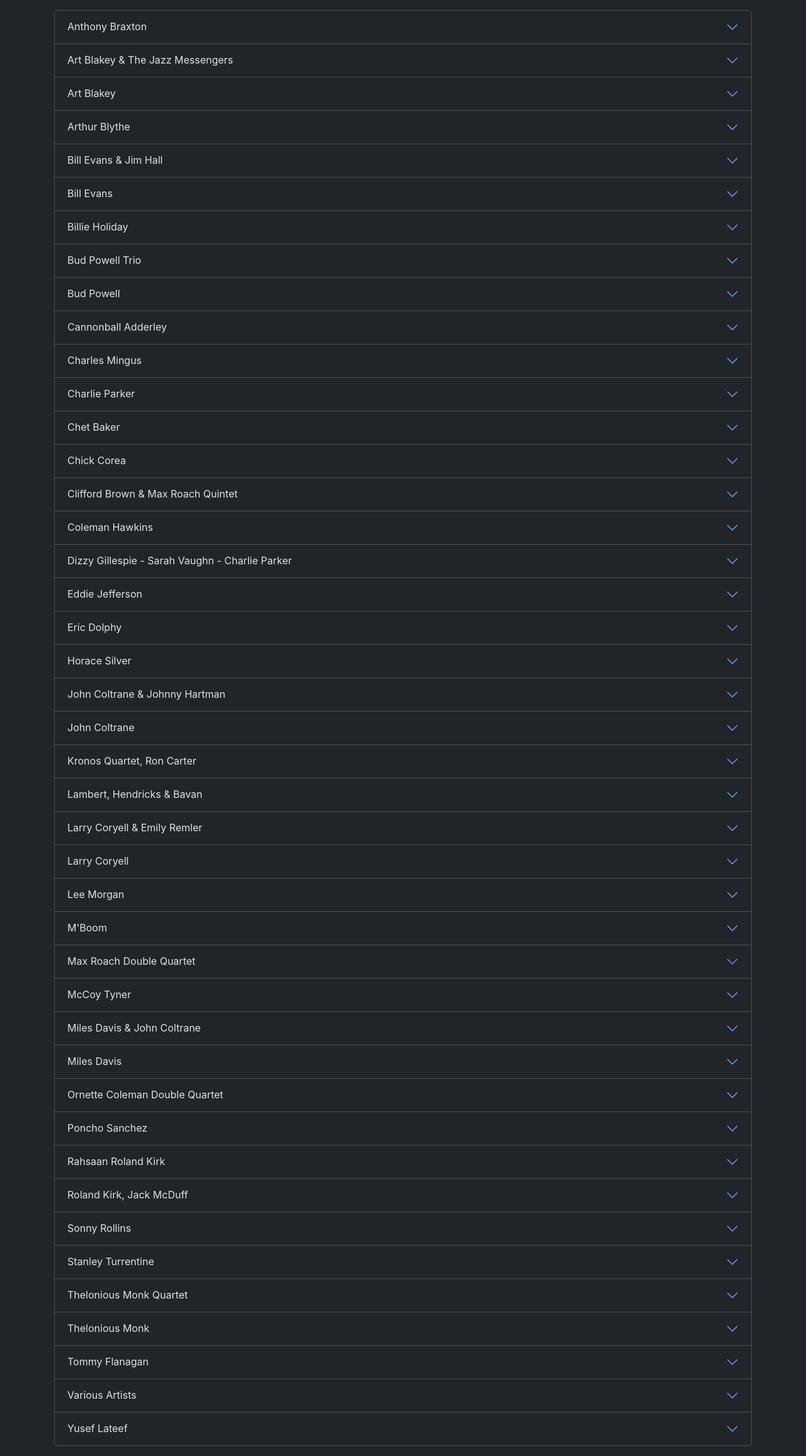
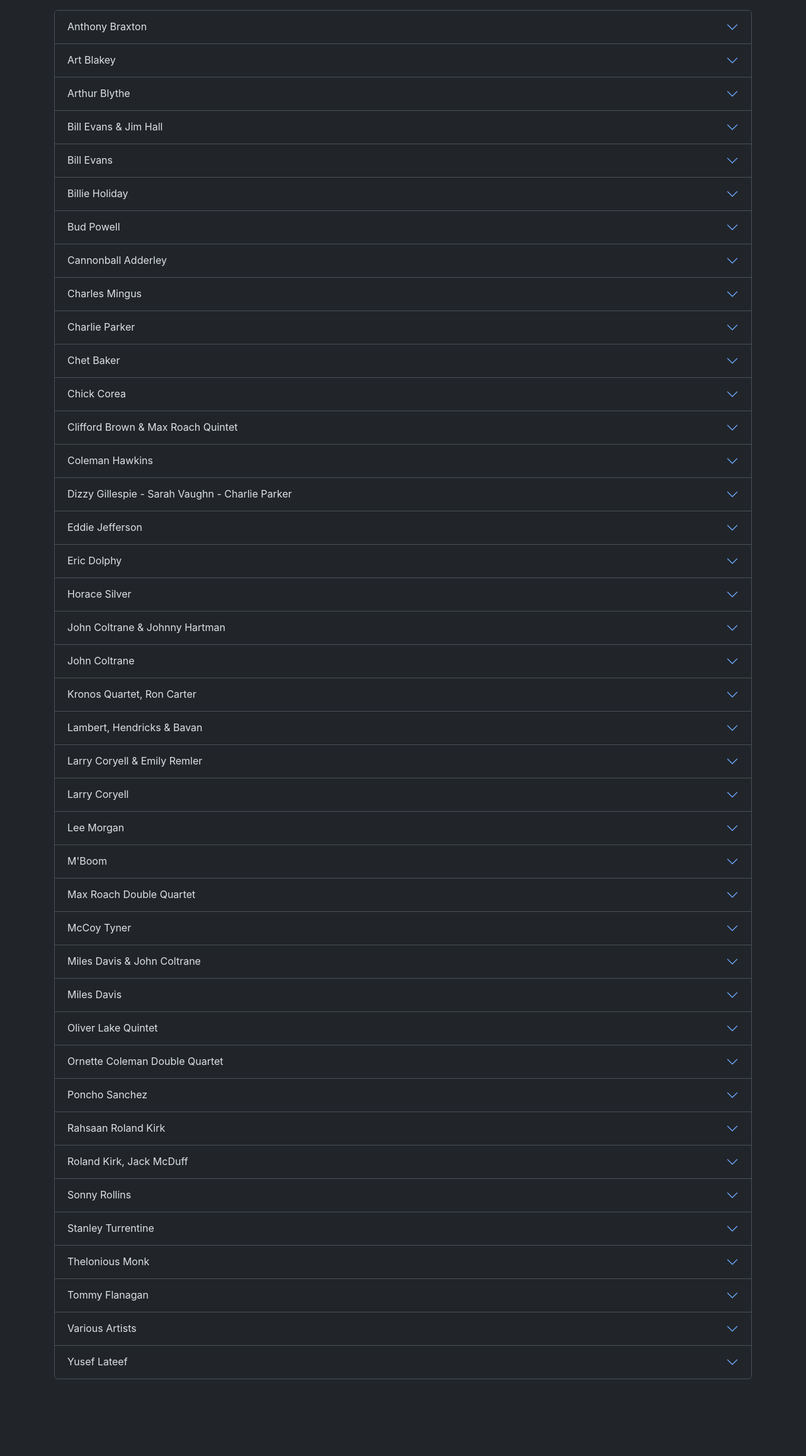
Before and after one commit to jjuback/epistrophy, a React (Create React App) app: page / in a window 1280 px wide. Shown: the whole page at 63% size. After the commit the page ends 2206 px from the top, so only its background shows below. Built offline with nearby package versions, Linux system fonts and the light colour scheme; the HTML template or start-up script is replaced by a standard one.

Commit message:
Updated manifest

```diff
--- a/src/data.js
+++ b/src/data.js
@@ -64,45 +64,6 @@ export const cdVault =
           {
             "Title": "Skippy",
             "Url": "Anthony Braxton/Six Monk's Compositions (1987)/06 Skippy.mp3"
-          }
-        ]
-      }
-    ]
-  },
-  {
-    "Name": "Art Blakey & The Jazz Messengers",
-    "Albums": [
-      {
-        "Title": "The Big Beat",
-        "Cover": "Art Blakey & The Jazz Messengers/The Big Beat/Folder.jpg",
-        "Tracks": [
-          {
-            "Title": "The Chess Players",
-            "Url": "Art Blakey & The Jazz Messengers/The Big Beat/01 The Chess Players.mp3"
-          },
-          {
-            "Title": "Sakeena's Vision",
-            "Url": "Art Blakey & The Jazz Messengers/The Big Beat/02 Sakeena's Vision.mp3"
-          },
-          {
-            "Title": "Politely",
-            "Url": "Art Blakey & The Jazz Messengers/The Big Beat/03 Politely.mp3"
-          },
-          {
-            "Title": "Dat Dere",
-            "Url": "Art Blakey & The Jazz Messengers/The Big Beat/04 Dat Dere.mp3"
-          },
-          {
-            "Title": "Lester Left Town",
-            "Url": "Art Blakey & The Jazz Messengers/The Big Beat/05 Lester Left Town.mp3"
-          },
-          {
-            "Title": "It's Only A Paper Moon",
-            "Url": "Art Blakey & The Jazz Messengers/The Big Beat/06 It's Only A Paper Moon.mp3"
-          },
-          {
-            "Title": "It's Only A Paper Moon [Alternate Take]",
-            "Url": "Art Blakey & The Jazz Messengers/The Big Beat/07 It's Only A Paper Moon [Alternate Take].mp3"
           }
         ]
       }
@@ -146,6 +107,40 @@ export const cdVault =
         ]
       },
       {
+        "Title": "The Big Beat",
+        "Cover": "Art Blakey/The Big Beat/Folder.jpg",
+        "Tracks": [
+          {
+            "Title": "The Chess Players",
+            "Url": "Art Blakey/The Big Beat/01 The Chess Players.mp3"
+          },
+          {
+            "Title": "Sakeena's Vision",
+            "Url": "Art Blakey/The Big Beat/02 Sakeena's Vision.mp3"
+          },
+          {
+            "Title": "Politely",
+            "Url": "Art Blakey/The Big Beat/03 Politely.mp3"
+          },
+          {
+            "Title": "Dat Dere",
+            "Url": "Art Blakey/The Big Beat/04 Dat Dere.mp3"
+          },
+          {
+            "Title": "Lester Left Town",
+            "Url": "Art Blakey/The Big Beat/05 Lester Left Town.mp3"
+          },
+          {
+            "Title": "It's Only A Paper Moon",
+            "Url": "Art Blakey/The Big Beat/06 It's Only A Paper Moon.mp3"
+          },
+          {
+            "Title": "It's Only A Paper Moon [Alternate Take]",
+            "Url": "Art Blakey/The Big Beat/07 It's Only A Paper Moon [Alternate Take].mp3"
+          }
+        ]
+      },
+      {
         "Title": "Theory Of Art",
         "Cover": "Art Blakey/Theory Of Art/Folder.jpg",
         "Tracks": [
@@ -452,89 +447,6 @@ export const cdVault =
     ]
   },
   {
-    "Name": "Bud Powell Trio",
-    "Albums": [
-      {
-        "Title": "Time Was",
-        "Cover": "Bud Powell Trio/Time Was/Folder.jpg",
-        "Tracks": [
-          {
-            "Title": "There Will Never Be Another You",
-            "Url": "Bud Powell Trio/Time Was/01 There Will Never Be Another You.mp3"
-          },
-          {
-            "Title": "They Didn't Believe Me",
-            "Url": "Bud Powell Trio/Time Was/02 They Didn't Believe Me.mp3"
-          },
-          {
-            "Title": "I Cover The Waterfront",
-            "Url": "Bud Powell Trio/Time Was/03 I Cover The Waterfront.mp3"
-          },
-          {
-            "Title": "Time Was",
-            "Url": "Bud Powell Trio/Time Was/04 Time Was.mp3"
-          },
-          {
-            "Title": "Topsy Turvy",
-            "Url": "Bud Powell Trio/Time Was/05 Topsy Turvy.mp3"
-          },
-          {
-            "Title": "Elegy",
-            "Url": "Bud Powell Trio/Time Was/06 Elegy.mp3"
-          },
-          {
-            "Title": "Coscrane",
-            "Url": "Bud Powell Trio/Time Was/07 Coscrane.mp3"
-          },
-          {
-            "Title": "Jump City",
-            "Url": "Bud Powell Trio/Time Was/08 Jump City.mp3"
-          },
-          {
-            "Title": "Blues For Bessie",
-            "Url": "Bud Powell Trio/Time Was/09 Blues For Bessie.mp3"
-          },
-          {
-            "Title": "Salt Peanuts",
-            "Url": "Bud Powell Trio/Time Was/10 Salt Peanuts.mp3"
-          },
-          {
-            "Title": "Swedish Pastry",
-            "Url": "Bud Powell Trio/Time Was/11 Swedish Pastry.mp3"
-          },
-          {
-            "Title": "Shawnuff",
-            "Url": "Bud Powell Trio/Time Was/12 Shawnuff.mp3"
-          },
-          {
-            "Title": "Midway",
-            "Url": "Bud Powell Trio/Time Was/13 Midway.mp3"
-          },
-          {
-            "Title": "Oblivion",
-            "Url": "Bud Powell Trio/Time Was/14 Oblivion.mp3"
-          },
-          {
-            "Title": "Get It",
-            "Url": "Bud Powell Trio/Time Was/15 Get It.mp3"
-          },
-          {
-            "Title": "Another Dozen",
-            "Url": "Bud Powell Trio/Time Was/16 Another Dozen.mp3"
-          },
-          {
-            "Title": "She",
-            "Url": "Bud Powell Trio/Time Was/17 She.mp3"
-          },
-          {
-            "Title": "Birdland Blues",
-            "Url": "Bud Powell Trio/Time Was/18 Birdland Blues.mp3"
-          }
-        ]
-      }
-    ]
-  },
-  {
     "Name": "Bud Powell",
     "Albums": [
       {
@@ -658,6 +570,84 @@ export const cdVault =
           {
             "Title": "Like Someone In Love",
             "Url": "Bud Powell/The Best Of Bud Powell/15 Like Someone In Love.mp3"
+          }
+        ]
+      },
+      {
+        "Title": "Time Was",
+        "Cover": "Bud Powell/Time Was/Folder.jpg",
+        "Tracks": [
+          {
+            "Title": "There Will Never Be Another You",
+            "Url": "Bud Powell/Time Was/01 There Will Never Be Another You.mp3"
+          },
+          {
+            "Title": "They Didn't Believe Me",
+            "Url": "Bud Powell/Time Was/02 They Didn't Believe Me.mp3"
+          },
+          {
+            "Title": "I Cover The Waterfront",
+            "Url": "Bud Powell/Time Was/03 I Cover The Waterfront.mp3"
+          },
+          {
+            "Title": "Time Was",
+            "Url": "Bud Powell/Time Was/04 Time Was.mp3"
+          },
+          {
+            "Title": "Topsy Turvy",
+            "Url": "Bud Powell/Time Was/05 Topsy Turvy.mp3"
+          },
+          {
+            "Title": "Elegy",
+            "Url": "Bud Powell/Time Was/06 Elegy.mp3"
+          },
+          {
+            "Title": "Coscrane",
+            "Url": "Bud Powell/Time Was/07 Coscrane.mp3"
+          },
+          {
+            "Title": "Jump City",
+            "Url": "Bud Powell/Time Was/08 Jump City.mp3"
+          },
+          {
+            "Title": "Blues For Bessie",
+            "Url": "Bud Powell/Time Was/09 Blues For Bessie.mp3"
+          },
+          {
+            "Title": "Salt Peanuts",
+            "Url": "Bud Powell/Time Was/10 Salt Peanuts.mp3"
+          },
+          {
+            "Title": "Swedish Pastry",
+            "Url": "Bud Powell/Time Was/11 Swedish Pastry.mp3"
+          },
+          {
+            "Title": "Shawnuff",
+            "Url": "Bud Powell/Time Was/12 Shawnuff.mp3"
+          },
+          {
+            "Title": "Midway",
+            "Url": "Bud Powell/Time Was/13 Midway.mp3"
+          },
+          {
+            "Title": "Oblivion",
+            "Url": "Bud Powell/Time Was/14 Oblivion.mp3"
+          },
+          {
+            "Title": "Get It",
+            "Url": "Bud Powell/Time Was/15 Get It.mp3"
+          },
+          {
+            "Title": "Another Dozen",
+            "Url": "Bud Powell/Time Was/16 Another Dozen.mp3"
+          },
+          {
+            "Title": "She",
+            "Url": "Bud Powell/Time Was/17 She.mp3"
+          },
+          {
+            "Title": "Birdland Blues",
+            "Url": "Bud Powell/Time Was/18 Birdland Blues.mp3"
           }
         ]
       }
@@ -1948,6 +1938,62 @@ export const cdVault =
         ]
       },
       {
+        "Title": "Last Date",
+        "Cover": "Eric Dolphy/Last Date/Folder.jpg",
+        "Tracks": [
+          {
+            "Title": "Epistrophy",
+            "Url": "Eric Dolphy/Last Date/01 Epistrophy.mp3"
+          },
+          {
+            "Title": "South Street Exit",
+            "Url": "Eric Dolphy/Last Date/02 South Street Exit.mp3"
+          },
+          {
+            "Title": "Madrig Speaks, The Panther Walks",
+            "Url": "Eric Dolphy/Last Date/03 Madrig Speaks, The Panther Walks.mp3"
+          },
+          {
+            "Title": "Hypochristmutreefuzz",
+            "Url": "Eric Dolphy/Last Date/04 Hypochristmutreefuzz.mp3"
+          },
+          {
+            "Title": "You Don't Know What Love Is",
+            "Url": "Eric Dolphy/Last Date/05 You Don't Know What Love Is.mp3"
+          },
+          {
+            "Title": "Miss Ann",
+            "Url": "Eric Dolphy/Last Date/06 Miss Ann.mp3"
+          }
+        ]
+      },
+      {
+        "Title": "Out To Lunch!",
+        "Cover": "Eric Dolphy/Out To Lunch!/Folder.jpg",
+        "Tracks": [
+          {
+            "Title": "Hat And Beard",
+            "Url": "Eric Dolphy/Out To Lunch!/01 Hat And Beard.mp3"
+          },
+          {
+            "Title": "Something Sweet, Something Tender",
+            "Url": "Eric Dolphy/Out To Lunch!/02 Something Sweet, Something Tender.mp3"
+          },
+          {
+            "Title": "Gazzelloni",
+            "Url": "Eric Dolphy/Out To Lunch!/03 Gazzelloni.mp3"
+          },
+          {
+            "Title": "Out To Lunch",
+            "Url": "Eric Dolphy/Out To Lunch!/04 Out To Lunch.mp3"
+          },
+          {
+            "Title": "Straight Up And Down",
+            "Url": "Eric Dolphy/Out To Lunch!/05 Straight Up And Down.mp3"
+          }
+        ]
+      },
+      {
         "Title": "The Essential Eric Dolphy",
         "Cover": "Eric Dolphy/The Essential Eric Dolphy/Folder.jpg",
         "Tracks": [
@@ -2301,6 +2347,52 @@ export const cdVault =
         ]
       },
       {
+        "Title": "John Coltrane And The Jazz Giants",
+        "Cover": "John Coltrane/John Coltrane And The Jazz Giants/Folder.jpg",
+        "Tracks": [
+          {
+            "Title": "Airegin",
+            "Url": "John Coltrane/John Coltrane And The Jazz Giants/01 Airegin.mp3"
+          },
+          {
+            "Title": "Mating Call",
+            "Url": "John Coltrane/John Coltrane And The Jazz Giants/02 Mating Call.mp3"
+          },
+          {
+            "Title": "Monk's Mood",
+            "Url": "John Coltrane/John Coltrane And The Jazz Giants/03 Monk's Mood.mp3"
+          },
+          {
+            "Title": "Trinkle, Tinkle",
+            "Url": "John Coltrane/John Coltrane And The Jazz Giants/04 Trinkle, Tinkle.mp3"
+          },
+          {
+            "Title": "I Love You",
+            "Url": "John Coltrane/John Coltrane And The Jazz Giants/05 I Love You.mp3"
+          },
+          {
+            "Title": "Soft Lights And Sweet Music",
+            "Url": "John Coltrane/John Coltrane And The Jazz Giants/06 Soft Lights And Sweet Music.mp3"
+          },
+          {
+            "Title": "Billie's Bounce",
+            "Url": "John Coltrane/John Coltrane And The Jazz Giants/07 Billie's Bounce.mp3"
+          },
+          {
+            "Title": "Lover",
+            "Url": "John Coltrane/John Coltrane And The Jazz Giants/08 Lover.mp3"
+          },
+          {
+            "Title": "Russian Lullaby",
+            "Url": "John Coltrane/John Coltrane And The Jazz Giants/09 Russian Lullaby.mp3"
+          },
+          {
+            "Title": "Invitation",
+            "Url": "John Coltrane/John Coltrane And The Jazz Giants/10 Invitation.mp3"
+          }
+        ]
+      },
+      {
         "Title": "My Favorite Things",
         "Cover": "John Coltrane/My Favorite Things/Folder.jpg",
         "Tracks": [
@@ -2915,6 +3007,41 @@ export const cdVault =
     ]
   },
   {
+    "Name": "Oliver Lake Quintet",
+    "Albums": [
+      {
+        "Title": "Expandable Language",
+        "Cover": null,
+        "Tracks": [
+          {
+            "Title": "Expandable Language",
+            "Url": "Oliver Lake Quintet/Expandable Language/01 Expandable Language.mp3"
+          },
+          {
+            "Title": "Comous",
+            "Url": "Oliver Lake Quintet/Expandable Language/02 Comous.mp3"
+          },
+          {
+            "Title": "N. S",
+            "Url": "Oliver Lake Quintet/Expandable Language/03 N. S.mp3"
+          },
+          {
+            "Title": "Page Four",
+            "Url": "Oliver Lake Quintet/Expandable Language/04 Page Four.mp3"
+          },
+          {
+            "Title": "Soons",
+            "Url": "Oliver Lake Quintet/Expandable Language/05 Soons.mp3"
+          },
+          {
+            "Title": "Everybody Knows That",
+            "Url": "Oliver Lake Quintet/Expandable Language/06 Everybody Knows That.mp3"
+          }
+        ]
+      }
+    ]
+  },
+  {
     "Name": "Ornette Coleman Double Quartet",
     "Albums": [
       {
@@ -3247,52 +3374,87 @@ export const cdVault =
     ]
   },
   {
-    "Name": "Thelonious Monk Quartet",
-    "Albums": [
-      {
-        "Title": "Monk's Dream",
-        "Cover": "Thelonious Monk Quartet/Monk's Dream/Folder.jpg",
-        "Tracks": [
-          {
-            "Title": "Monk's Dream",
-            "Url": "Thelonious Monk Quartet/Monk's Dream/01 Monk's Dream.mp3"
-          },
-          {
-            "Title": "Body And Soul",
-            "Url": "Thelonious Monk Quartet/Monk's Dream/02 Body And Soul.mp3"
-          },
-          {
-            "Title": "Bright Mississippi",
-            "Url": "Thelonious Monk Quartet/Monk's Dream/03 Bright Mississippi.mp3"
-          },
-          {
-            "Title": "Five Spot Blues",
-            "Url": "Thelonious Monk Quartet/Monk's Dream/04 Five Spot Blues.mp3"
-          },
-          {
-            "Title": "Bolivar Blues",
-            "Url": "Thelonious Monk Quartet/Monk's Dream/05 Bolivar Blues.mp3"
-          },
-          {
-            "Title": "Just A Gigolo",
-            "Url": "Thelonious Monk Quartet/Monk's Dream/06 Just A Gigolo.mp3"
-          },
-          {
-            "Title": "Bye-Ya",
-            "Url": "Thelonious Monk Quartet/Monk's Dream/07 Bye-Ya.mp3"
-          },
-          {
-            "Title": "Sweet And Lovely",
-            "Url": "Thelonious Monk Quartet/Monk's Dream/08 Sweet And Lovely.mp3"
-          }
-        ]
-      }
-    ]
-  },
-  {
     "Name": "Thelonious Monk",
     "Albums": [
       {
+        "Title": "Genius Of Modern Music Vol. 2",
+        "Cover": "Thelonious Monk/Genius Of Modern Music Vol. 2/Folder.jpg",
+        "Tracks": [
+          {
+            "Title": "Four In One",
+            "Url": "Thelonious Monk/Genius Of Modern Music Vol. 2/01 Four In One.mp3"
+          },
+          {
+            "Title": "Four In One [Alternative Take]",
+            "Url": "Thelonious Monk/Genius Of Modern Music Vol. 2/02 Four In One [Alternative Take].mp3"
+          },
+          {
+            "Title": "Criss Cross",
+            "Url": "Thelonious Monk/Genius Of Modern Music Vol. 2/03 Criss Cross.mp3"
+          },
+          {
+            "Title": "Criss Cross [Alternate Take]",
+            "Url": "Thelonious Monk/Genius Of Modern Music Vol. 2/04 Criss Cross [Alternate Take].mp3"
+          },
+          {
+            "Title": "Eronel",
+            "Url": "Thelonious Monk/Genius Of Modern Music Vol. 2/05 Eronel.mp3"
+          },
+          {
+            "Title": "Straight No Chaser",
+            "Url": "Thelonious Monk/Genius Of Modern Music Vol. 2/06 Straight No Chaser.mp3"
+          },
+          {
+            "Title": "Ask Me Now [Alternate Take]",
+            "Url": "Thelonious Monk/Genius Of Modern Music Vol. 2/07 Ask Me Now [Alternate Take].mp3"
+          },
+          {
+            "Title": "Ask Me Now",
+            "Url": "Thelonious Monk/Genius Of Modern Music Vol. 2/08 Ask Me Now.mp3"
+          },
+          {
+            "Title": "Willow Weep For Me",
+            "Url": "Thelonious Monk/Genius Of Modern Music Vol. 2/09 Willow Weep For Me.mp3"
+          },
+          {
+            "Title": "Skippy",
+            "Url": "Thelonious Monk/Genius Of Modern Music Vol. 2/10 Skippy.mp3"
+          },
+          {
+            "Title": "Skippy [Alternate Take]",
+            "Url": "Thelonious Monk/Genius Of Modern Music Vol. 2/11 Skippy [Alternate Take].mp3"
+          },
+          {
+            "Title": "Hornin' In [Alternate Take]",
+            "Url": "Thelonious Monk/Genius Of Modern Music Vol. 2/12 Hornin' In [Alternate Take].mp3"
+          },
+          {
+            "Title": "Hornin' In",
+            "Url": "Thelonious Monk/Genius Of Modern Music Vol. 2/13 Hornin' In.mp3"
+          },
+          {
+            "Title": "Sixteen [First Take]",
+            "Url": "Thelonious Monk/Genius Of Modern Music Vol. 2/14 Sixteen [First Take].mp3"
+          },
+          {
+            "Title": "Sixteen [Second Take]",
+            "Url": "Thelonious Monk/Genius Of Modern Music Vol. 2/15 Sixteen [Second Take].mp3"
+          },
+          {
+            "Title": "Carolina Moon",
+            "Url": "Thelonious Monk/Genius Of Modern Music Vol. 2/16 Carolina Moon.mp3"
+          },
+          {
+            "Title": "Let's Cool One",
+            "Url": "Thelonious Monk/Genius Of Modern Music Vol. 2/17 Let's Cool One.mp3"
+          },
+          {
+            "Title": "I'll Follow You",
+            "Url": "Thelonious Monk/Genius Of Modern Music Vol. 2/18 I'll Follow You.mp3"
+          }
+        ]
+      },
+      {
         "Title": "Monk's Classic Recordings",
         "Cover": "Thelonious Monk/Monk's Classic Recordings/Folder.jpg",
         "Tracks": [
@@ -3347,6 +3509,44 @@ export const cdVault =
         ]
       },
       {
+        "Title": "Monk's Dream",
+        "Cover": "Thelonious Monk/Monk's Dream/Folder.jpg",
+        "Tracks": [
+          {
+            "Title": "Monk's Dream",
+            "Url": "Thelonious Monk/Monk's Dream/01 Monk's Dream.mp3"
+          },
+          {
+            "Title": "Body And Soul",
+            "Url": "Thelonious Monk/Monk's Dream/02 Body And Soul.mp3"
+          },
+          {
+            "Title": "Bright Mississippi",
+            "Url": "Thelonious Monk/Monk's Dream/03 Bright Mississippi.mp3"
+          },
+          {
+            "Title": "Five Spot Blues",
+            "Url": "Thelonious Monk/Monk's Dream/04 Five Spot Blues.mp3"
+          },
+          {
+            "Title": "Bolivar Blues",
+            "Url": "Thelonious Monk/Monk's Dream/05 Bolivar Blues.mp3"
+          },
+          {
+            "Title": "Just A Gigolo",
+            "Url": "Thelonious Monk/Monk's Dream/06 Just A Gigolo.mp3"
+          },
+          {
+            "Title": "Bye-Ya",
+            "Url": "Thelonious Monk/Monk's Dream/07 Bye-Ya.mp3"
+          },
+          {
+            "Title": "Sweet And Lovely",
+            "Url": "Thelonious Monk/Monk's Dream/08 Sweet And Lovely.mp3"
+          }
+        ]
+      },
+      {
         "Title": "San Francisco Holiday",
         "Cover": "Thelonious Monk/San Francisco Holiday/Folder.jpg",
         "Tracks": [
@@ -3629,6 +3829,82 @@ export const cdVault =
           {
             "Title": "Crepuscule With Nellie",
             "Url": "Thelonious Monk/The Composer/11 Crepuscule With Nellie.mp3"
+          }
+        ]
+      },
+      {
+        "Title": "Thelonious Monk And The Jazz Giants",
+        "Cover": "Thelonious Monk/Thelonious Monk And The Jazz Giants/Folder.jpg",
+        "Tracks": [
+          {
+            "Title": "Bemsha Swing",
+            "Url": "Thelonious Monk/Thelonious Monk And The Jazz Giants/01 Bemsha Swing.mp3"
+          },
+          {
+            "Title": "Crepuscule With Nellie",
+            "Url": "Thelonious Monk/Thelonious Monk And The Jazz Giants/02 Crepuscule With Nellie.mp3"
+          },
+          {
+            "Title": "Nutty",
+            "Url": "Thelonious Monk/Thelonious Monk And The Jazz Giants/03 Nutty.mp3"
+          },
+          {
+            "Title": "I Mean You",
+            "Url": "Thelonious Monk/Thelonious Monk And The Jazz Giants/04 I Mean You.mp3"
+          },
+          {
+            "Title": "Pea Eye",
+            "Url": "Thelonious Monk/Thelonious Monk And The Jazz Giants/05 Pea Eye.mp3"
+          },
+          {
+            "Title": "In Walked Bud",
+            "Url": "Thelonious Monk/Thelonious Monk And The Jazz Giants/06 In Walked Bud.mp3"
+          },
+          {
+            "Title": "Little Rootie Tootie [Live]",
+            "Url": "Thelonious Monk/Thelonious Monk And The Jazz Giants/07 Little Rootie Tootie [Live].mp3"
+          },
+          {
+            "Title": "Played Twice",
+            "Url": "Thelonious Monk/Thelonious Monk And The Jazz Giants/08 Played Twice.mp3"
+          },
+          {
+            "Title": "San Francisco Holiday (Worry Later) [Live]",
+            "Url": "Thelonious Monk/Thelonious Monk And The Jazz Giants/09 San Francisco Holiday (Worry Later) [Live].mp3"
+          }
+        ]
+      },
+      {
+        "Title": "Underground",
+        "Cover": "Thelonious Monk/Underground/Folder.jpg",
+        "Tracks": [
+          {
+            "Title": "Thelonious",
+            "Url": "Thelonious Monk/Underground/01 Thelonious.mp3"
+          },
+          {
+            "Title": "Ugly Beauty",
+            "Url": "Thelonious Monk/Underground/02 Ugly Beauty.mp3"
+          },
+          {
+            "Title": "Raise Four",
+            "Url": "Thelonious Monk/Underground/03 Raise Four.mp3"
+          },
+          {
+            "Title": "Boo Boo's Birthday",
+            "Url": "Thelonious Monk/Underground/04 Boo Boo's Birthday.mp3"
+          },
+          {
+            "Title": "Easy Street",
+            "Url": "Thelonious Monk/Underground/05 Easy Street.mp3"
+          },
+          {
+            "Title": "Green Chimneys",
+            "Url": "Thelonious Monk/Underground/06 Green Chimneys.mp3"
+          },
+          {
+            "Title": "In Walked Bud",
+            "Url": "Thelonious Monk/Underground/07 In Walked Bud.mp3"
           }
         ]
       }
```
